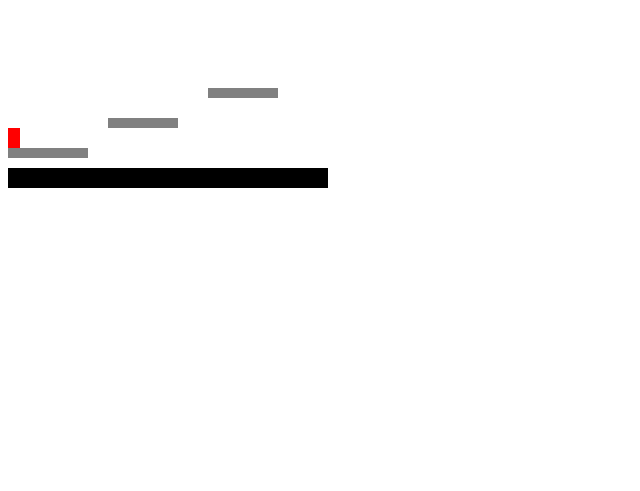
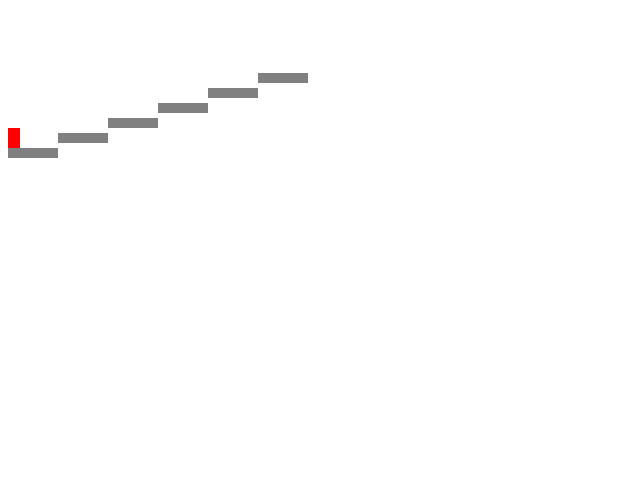
Before and after one commit to PokeGlitched/summit, a plain HTML site: page index.html in a window 1280 px wide. Shown: the whole page, without its empty margins (0-640 px from the left). Drawn offline with Linux system fonts and the light colour scheme.

Commit message:
respawn mechs

```diff
--- a/index.html
+++ b/index.html
@@ -11,7 +11,7 @@
 
 <body>
 
-    <canvas id="game" width="320" height="180">
+    <canvas id="game" width="320" height="480">
 
     </canvas>
     <script src="script.js"></script>
--- a/script.js
+++ b/script.js
@@ -1,7 +1,7 @@
 canvas = document.getElementById("game")
 ctx = canvas.getContext("2d")
 
-ctx.fillRect(0, 0, 320, 180)
+ctx.fillRect(0, 0, 320, 480)
 
 inputs = {jump: [" ", "W", "w", "ArrowUp"], left: ["a", "A", "ArrowLeft"], right: ["d", "D", "ArrowRight"]}
 
@@ -31,9 +31,12 @@ class Platform {
 }
 
 const platforms = [
-    new Platform(0, 140, 80, 10),
-    new Platform(100, 110, 70, 10),
-    new Platform(200, 80, 70, 10)
+    new Platform(0, 140, 50, 10),
+    new Platform(50, 125, 50, 10),
+    new Platform(100, 110, 50, 10),
+    new Platform(150, 95, 50, 10),
+    new Platform(200, 80, 50, 10),
+    new Platform(250, 65, 50, 10)
 ]
 
 class Player {
@@ -177,6 +180,11 @@ class Player {
                 }
         })
 
+
+            if (this.edges.bottom >= canvas.height) {
+                this.position.x = 0
+                this.position.y = 0
+            }
         this.position.x += this.velocity.x
         this.position.y += this.velocity.y
         }
@@ -201,10 +209,8 @@ function gameLoop(timestamp) {
 
     ctx.clearRect(0, 0, 320, 180)
     ctx.fillStyle = 'white'
-    ctx.fillRect(0, 0, 320, 180)
+    ctx.fillRect(0, 0, 320, 480)
 
-    ctx.fillStyle = 'black'
-    ctx.fillRect(0, 160, 320, 20)
     player_body.update(deltaTime)
     player_body.draw()
     platforms.forEach(platform => platform.draw())
```
